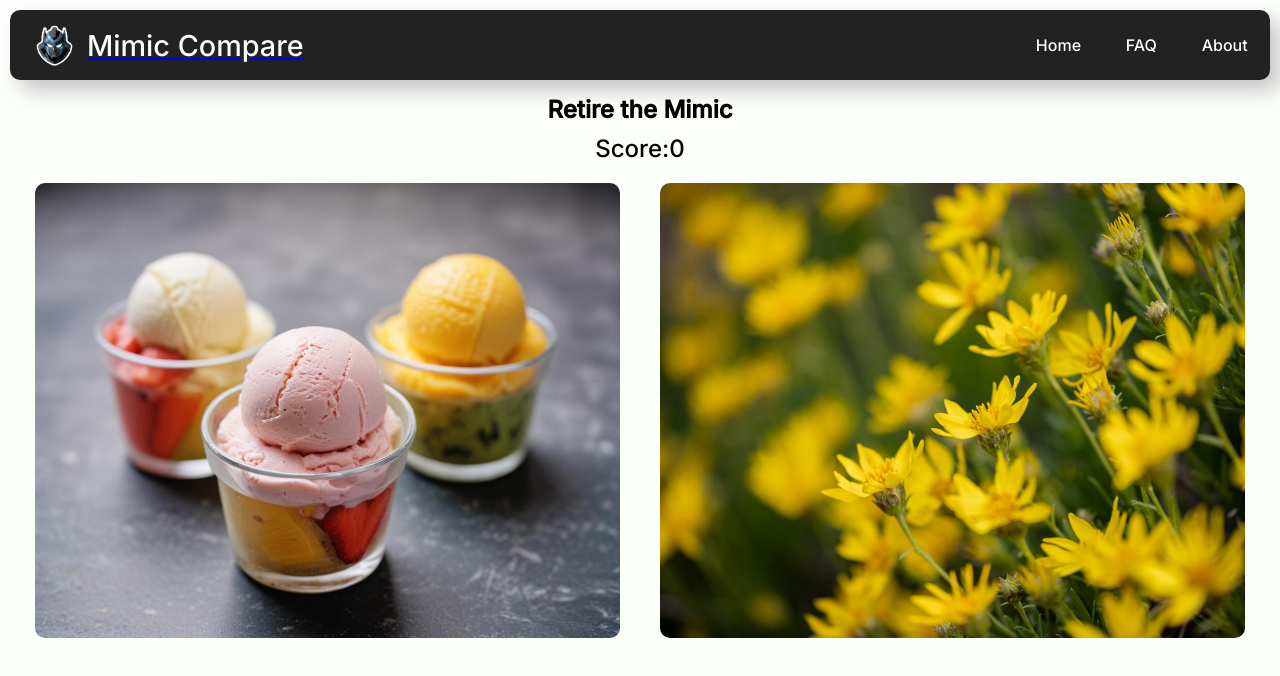
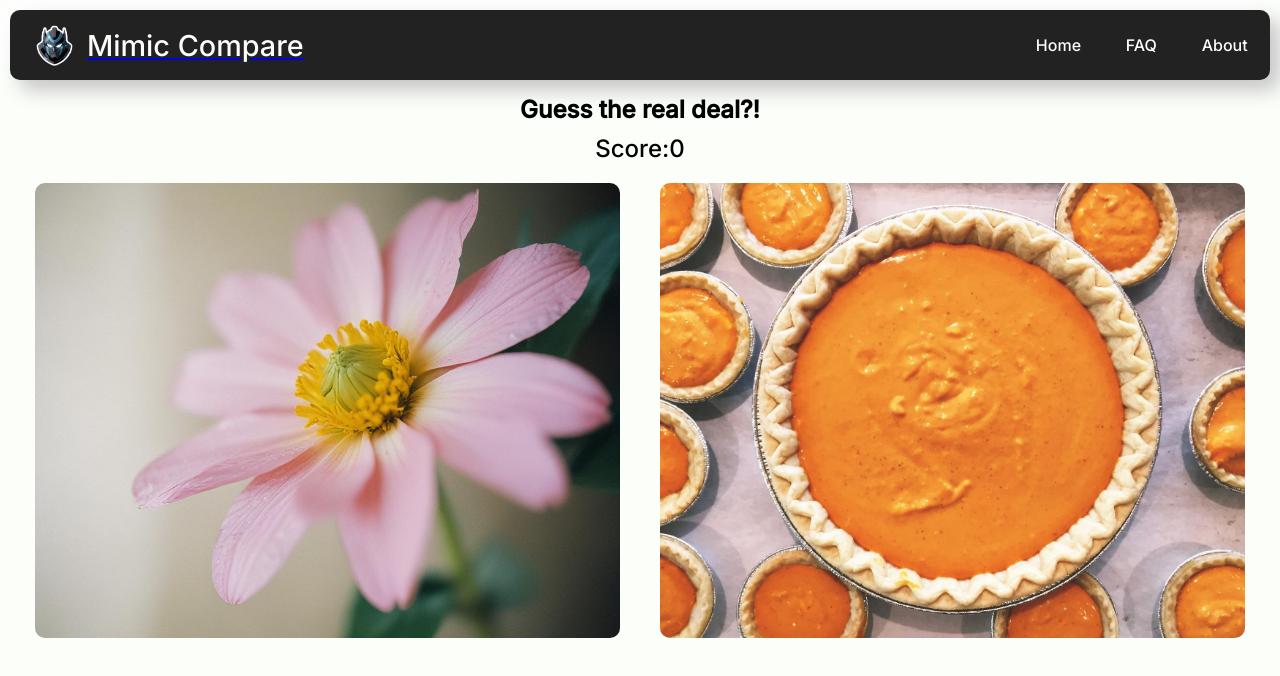
Before and after one commit to gtx155/Mimic-Compare, a React (Vite) app: page / in a window 1280 px wide. Shown: the top 676 px of the page. Built offline with nearby package versions, Linux system fonts and the light colour scheme.

Commit message:
same imgs should show up less often

```diff
--- a/src/components/ClickAndScramble.jsx
+++ b/src/components/ClickAndScramble.jsx
@@ -3,9 +3,30 @@ import Score from './Score';
 import ConfettiPopup from './ConfettiPopup';
 import Gameover from './Gameover'
 
+const cooldownTime = 1 * 60 * 1000; // 1 minute in milliseconds
+
 const ClickAndScramble = () => {
-  // Array of local image paths
-  const images = [
+  //Real Pics
+  const firstImages  = [
+    'assets/pic_1r.jpg',
+    'assets/pic_2r.jpg',
+    'assets/pic_3r.jpg',
+    'assets/pic_4r.jpg',
+    'assets/pic_5r.jpg',
+    'assets/pic_6r.jpg',
+    'assets/pic_7r.jpg',
+    'assets/pic_8r.jpg',
+    'assets/pic_9r.jpg',
+    'assets/pic_10r.jpg',
+    'assets/pic_11r.jpg',
+    'assets/pic_12r.jpg',
+    'assets/pic_13r.jpg',
+    'assets/pic_14r.jpg',
+    'assets/pic_15r.jpg'
+  ];
+
+  //Fake Pics
+  const secondImages  = [
     'assets/pic_1f.png',
     'assets/pic_2f.png',
     'assets/pic_3f.png',
@@ -20,61 +41,63 @@ const ClickAndScramble = () => {
     'assets/pic_12f.png',
     'assets/pic_13f.png',
     'assets/pic_14f.png',
-    'assets/pic_15f.png',
+    'assets/pic_15f.png'
+  ]
 
-    'assets/pic_1r.jpg',
-    'assets/pic_2r.jpg',
-    'assets/pic_3r.jpg',
-    'assets/pic_4r.jpg',
-    'assets/pic_5r.jpg',
-    'assets/pic_6r.jpg',
-    'assets/pic_7r.jpg',
-    'assets/pic_8r.jpg',
-    'assets/pic_9r.jpg',
-    'assets/pic_10r.jpg',
-    'assets/pic_11r.jpg',
-    'assets/pic_12r.jpg',
-    'assets/pic_13r.jpg',
-    'assets/pic_14r.jpg',
-    'assets/pic_15r.jpg',
-  ];
-
-  const [rndFirstImg, setRndFirstImg] = useState(images[1]);
-  const [rndSecondImg, setRndSecondImg] = useState(images[25]);
+  const [lastShownTimes, setLastShownTimes] = useState({});
+  const [rndFirstImg, setRndFirstImg] = useState(firstImages[1]);
+  const [rndSecondImg, setRndSecondImg] = useState(secondImages[2]);
 
   const [count, setCount] = useState(0)
   const [strike, setStrike] = useState(0)
 
-  // imgSrc from rndFirstImg or rndSecondImg
-  const handleImageClick = (imgSrc) => {
-    if (imgSrc.includes('r')) {
-      setCount(prevCount => prevCount + 1)
-    } else {
-      setStrike(prevCount => prevCount + 1)
-    }
-  };
+    // Function to update image for the user
+    const updateImages = (isFirstImage) => {
 
-  // Function to update images when clicked
-  const updateImages = () => {
-  let rndNum1, rndNum2;
 
-  // Loop until an img with 'r' is found
-  do {
-    rndNum1 = Math.floor(Math.random() * images.length);
-  } while (!images[rndNum1].includes('r'));
+      let availableFirstImages = firstImages.filter(image => {
+          const lastShownTime = lastShownTimes[image];
+          if (!lastShownTime) return true; // Image hasn't been shown yet
+          const currentTime = new Date().getTime();
+          return currentTime - lastShownTime >= cooldownTime; // Check cooldown time
+      });
 
-  // Loop until an img with 'f' is found
-  do {
-    rndNum2 = Math.floor(Math.random() * images.length);
-  } while (!images[rndNum2].includes('f'));
+      let availableSecondImages = secondImages.filter(image => {
+          const lastShownTime = lastShownTimes[image];
+          if (!lastShownTime) return true; // Image hasn't been shown yet
+          const currentTime = new Date().getTime();
+          return currentTime - lastShownTime >= cooldownTime; // Check cooldown time
+      });
 
-  if (Math.random() > 0.5) {
-    // Swap positions
-    [rndNum1, rndNum2] = [rndNum2, rndNum1];
+      if (availableFirstImages.length === 0 || availableSecondImages.length === 0) {
+          // Reset cooldown for all images if not enough available
+          const resetLastShownTimes = {};
+          firstImages.forEach(image => resetLastShownTimes[image] = 0);
+          secondImages.forEach(image => resetLastShownTimes[image] = 0);
+          setLastShownTimes(resetLastShownTimes);
+          availableFirstImages = firstImages;
+          availableSecondImages = secondImages;
       }
 
-  setRndFirstImg(images[rndNum1]);
-  setRndSecondImg(images[rndNum2]);
+      const rndNum1 = Math.floor(Math.random() * availableFirstImages.length);
+      const rndNum2 = Math.floor(Math.random() * availableSecondImages.length);
+
+
+      setRndFirstImg(availableFirstImages[rndNum1]);
+      setRndSecondImg(availableSecondImages[rndNum2]);
+
+      // Update last shown times for chosen images
+      const updatedLastShownTimes = { ...lastShownTimes };
+      updatedLastShownTimes[availableFirstImages[rndNum1]] = new Date().getTime();
+      updatedLastShownTimes[availableSecondImages[rndNum2]] = new Date().getTime();
+      setLastShownTimes(updatedLastShownTimes);
+
+      // Update count and strike based on the clicked image
+      if (isFirstImage) {
+          setCount(count + 1);
+      } else {
+          setStrike(strike + 1);
+      }
   };
 
 return (
@@ -82,10 +105,21 @@ return (
 <Gameover scoreNum={count} strikeNum={strike} />
 <Score scoreNum={count} strikeNum={strike} />
 <ConfettiPopup confettiNum={count} />
+
 <div className="img-flex">
-    <img src={rndFirstImg} alt="random" onClick={() => { handleImageClick(rndFirstImg); updateImages(); }} />
-    <img src={rndSecondImg} alt="random" onClick={() => { handleImageClick(rndSecondImg); updateImages(); }} />
+  {Math.random() > 0.5 ? (
+    <>
+      {rndFirstImg && <img src={rndFirstImg} alt="First Image" onClick={() => updateImages(true)} />}
+      {rndSecondImg && <img src={rndSecondImg} alt="Second Image" onClick={() => updateImages(false)} />}
+    </>
+    ) : (
+    <>
+      {rndSecondImg && <img src={rndSecondImg} alt="Second Image" onClick={() => updateImages(false)} />}
+      {rndFirstImg && <img src={rndFirstImg} alt="First Image" onClick={() => updateImages(true)} />}
+    </>
+    )}
 </div>
+
 </>
   );
 };
--- a/src/components/Header.css
+++ b/src/components/Header.css
@@ -46,6 +46,10 @@
     margin: 0 16px;
   }
 
+  .site-title {
+    font-size: 1.75rem;
+  }
+
   .menu-button {
     display: flex;
     flex-direction: column;
@@ -58,9 +62,10 @@
   .menu {
     position: fixed;
     top: 0;
-    left: -200px;
-    width: 200px;
+    left: -75%;
+    width: 75%;
     height: 100%;
+    padding-top: 50px;
     background-color: var(--dark_grey);
     box-shadow: 2px 0 5px rgba(0, 0, 0, 0.1);
     z-index: 99;
@@ -96,12 +101,10 @@
   .menu li {
     list-style: none;
     padding: 10px;
-    border-bottom: 2px solid;
-    border-image: linear-gradient(to right, #bebebe, #6FBBE1) 1;
-  }
-
-  .menu li:first-child {
-    border-bottom: none;
+    /*border-bottom: 2px solid;
+    border-image: linear-gradient(to right, #bebebe, #6FBBE1) 1;*/
+    border-radius: 10px;
+    border: red solid 4px;
   }
 }
 
--- a/src/components/Home.jsx
+++ b/src/components/Home.jsx
@@ -5,7 +5,7 @@ function Home() {
     return (
     <>
     <div className="home-flex">
-      <h2 className='title'>Retire the Mimic</h2>
+      <h2 className='title'>Guess the real deal?!</h2>
       <ClickAndScramble />
     </div>
     </>
```
Lines whose indentation alone changed are shown as unchanged.
